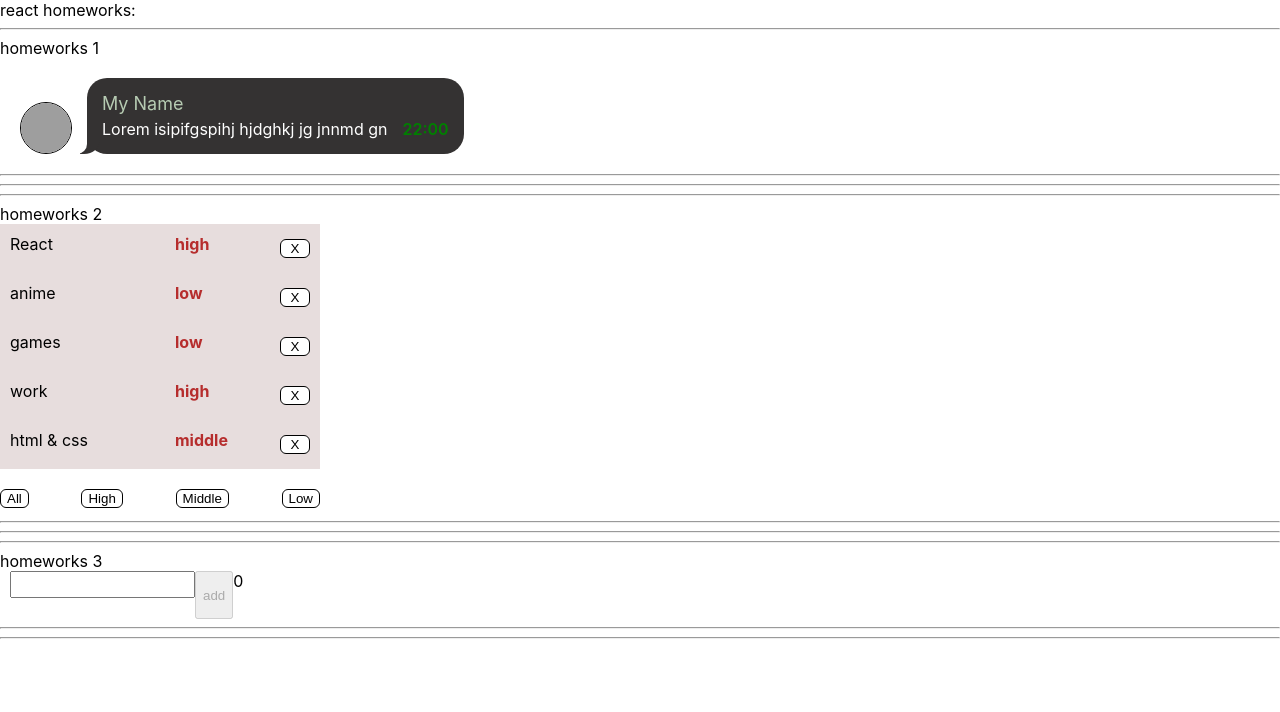
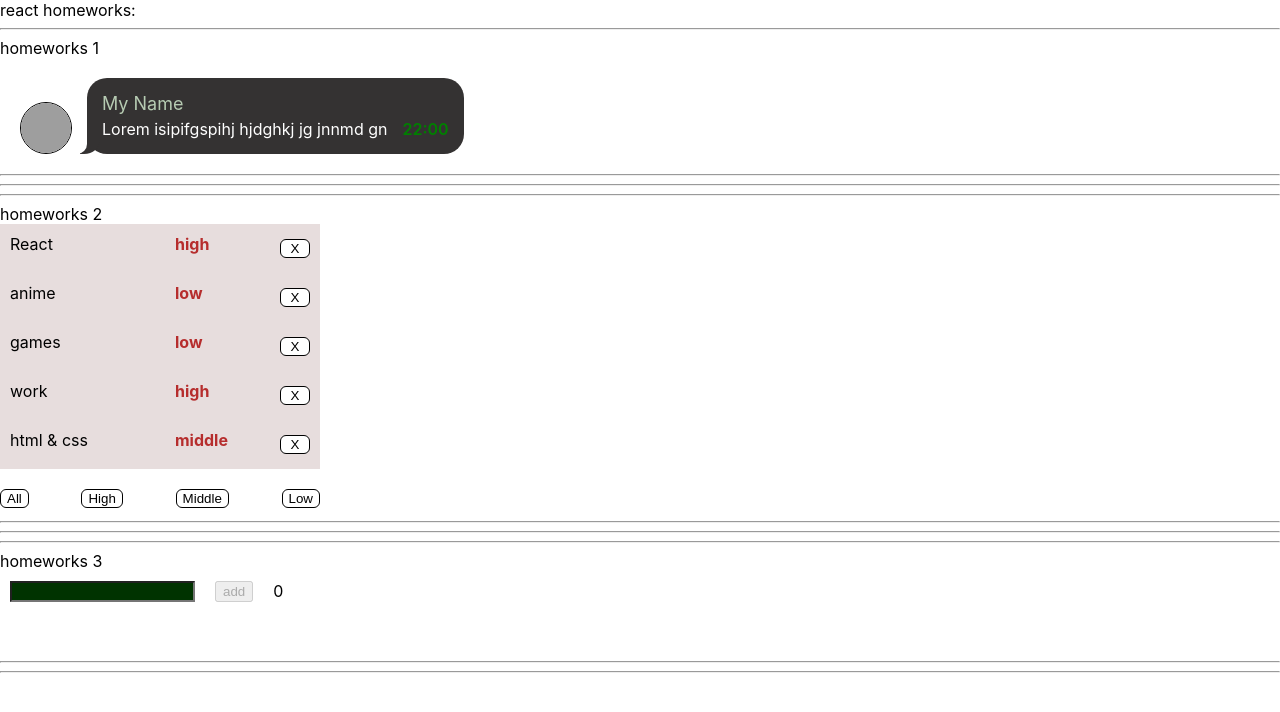
Before and after one commit to ana-saienko/homeworks, a React (Create React App) app: page / in a window 1280 px wide. Shown: the top 712 px of the page. Built offline with nearby package versions, Linux system fonts and the light colour scheme; grey boxes are pictures that could not be loaded.

Commit message:
Changes to CSS files

```diff
--- a/src/p2-homeworks/h3/Greeting.module.css
+++ b/src/p2-homeworks/h3/Greeting.module.css
@@ -1,5 +1,6 @@
 .greeting {
     display: flex;
+    align-items: flex-start;
 }
 
 .error {
@@ -8,16 +9,25 @@
     margin-left: 10px;
 }
 
-.input {
-    height: 21px;
+.inputClass {
+    margin: 10px;
+    background: #003300;
+    color: #999999;
+
 }
 
-.errorInput {
+.inputClass:focus {
+    outline: none;
+    border: #99ff99 solid 2px;
+}
+
+.error {
     margin: 10px;
-
-    background: #003388;
-    color: #99ff99;
-
-    border: 2px solid red;
+    color: darkred;
     outline: none;
 }
+
+.button,
+.count {
+    margin: 10px;
+}
--- a/src/p2-homeworks/h3/Greeting.tsx
+++ b/src/p2-homeworks/h3/Greeting.tsx
@@ -19,7 +19,7 @@ const Greeting: React.FC<GreetingPropsType> = (
     return (
         <div className={s.greeting}>
             <div>
-                <input value={name} onChange={setNameCallback} className={inputClass} onKeyDown={onEnter}
+                <input value={name} onChange={setNameCallback} className={s.inputClass} onKeyDown={onEnter}
                        onBlur={setNameCallback}/>
                 <div className={s.error}>{error}</div>
             </div>
```
